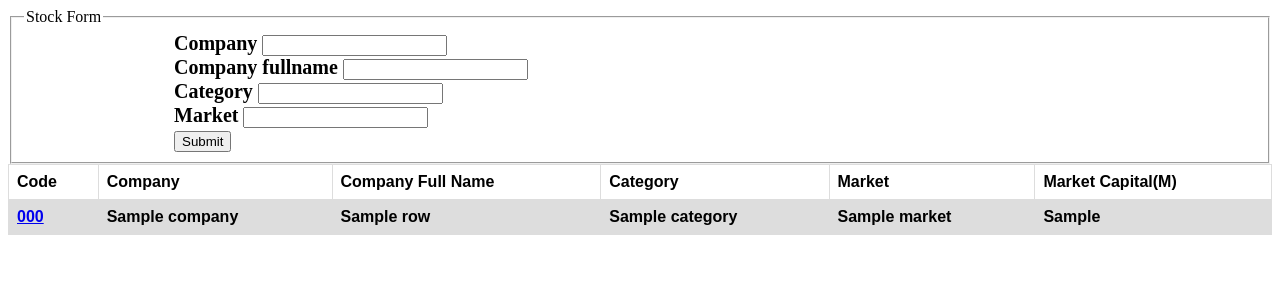
After one commit to kerncl/bursa-stock-analysis, a Flask app: template src/web/templates/searchresult.html in a window 1280 px wide. The commit adds this page. Shown: the top 300 px of the page. Run offline with Flask 2, Linux system fonts and the light colour scheme; the template is opened without the code that fills it: most values are stand-ins (such as "Sample title", 1, 10 or a date in 2020); form fields are guessed from the names that the template uses; lists and menus that the app fills with data are empty.

Commit message:
Develop on search function on web (#12)
* implementing flask

* update gitignore

* backend search engine for stock

* fix conflict

* search stock on web

```diff
--- a/src/build_data/generateData.py
+++ b/src/build_data/generateData.py
@@ -77,7 +77,7 @@ def web_scrapping_stock(data):
         writer = csv.writer(f)  # todo: revisit csv with generator method (ref: cookbook v3)
         writer.writerow(['Code', 'Company', 'Company name', 'Category', 'Market', 'EPS', 'NTA', 'PE', 'DY', 'ROE',
                          'Market capital'])
-        for index, row_data in enumerate(stock_tb_list):
+        for index, row_data in enumerate(stock_tb_list):    # todo: can improve the speed by threading / multiprocessing ?
             code = str(row_data.find(attrs={'title': 'Code'}).text)
             if re.search(r'[A-Z]', code) or len(code) > 4:
                 continue
--- a/src/web/frontend/routes.py
+++ b/src/web/frontend/routes.py
@@ -7,12 +7,13 @@ from flask import render_template, request
 
 # Internal Script
 from src.web.backend.forms import StockForm
-from src.build_data.Conversion import Session
+from src.build_data.Conversion import GenerateDB
 from src.database.table import Company, News
 
 
 template_folder = pathlib.Path(__file__).parent.parent.joinpath('templates').__str__()
-app = Flask(__name__, template_folder=template_folder)
+static_folder = pathlib.Path(__file__).parent.parent.joinpath('static').__str__()
+app = Flask(__name__, template_folder=template_folder, static_folder=static_folder)
 app.secret_key = 'bursa'
 
 
@@ -37,21 +38,27 @@ def search():
         category = stockform.category.data
         market = stockform.market.data
         # SQL select query
-        session = Session()
-        # SELECT * FROM company WHERE company LIKE '%%' AND company_name LIKE '%airasia%' AND category LIKE '%%' AND market LIKE '%Main%';
-        stock_list = session.query(Company).filter(Company.company.like(company),
-                                                   Company.company_name.like(company_full_name),
-                                                   Company.category.like(category),
-                                                   Company.market.like(market)).all()
-        return render_template('home.html', form=stockform)
+        with GenerateDB() as session:
+            # SELECT * FROM company WHERE company LIKE '%%' AND company_name LIKE '%airasia%' AND category LIKE '%%' AND market LIKE '%Main%';
+            stock_list = session.query(Company).filter(Company.company.like(company),
+                                                       Company.company_name.like(company_full_name),
+                                                       Company.category.like(category),
+                                                       Company.market.like(market)).all()
+        return render_template('searchresult.html', form=stockform, result=stock_list)
     elif request.method == 'GET':   # when loaded page
         print('* Accessing GET Method')
         return render_template('home.html', form=stockform)
 
 
+@app.route('/stock/<code>', methods=['GET'])
+def stock(code):    # code obtain from url_for **kwargs
+    return f'<h>Stock Page: {code}</h>'
+
+
 @app.teardown_appcontext
-def close_session(exception=None):  # todo: close session
-    Session.remove()
+def loaded(exception=None):
+    # Session.remove()
+    print('Loaded Completed')
     pass
 
 
--- /dev/null
+++ b/src/web/static/custom.css
@@ -0,0 +1,14 @@
+table {
+    font-family: Arial, sans-serif;
+    border-collapse: collapse;
+    width: 100%;
+}
+td, th{
+    border: 1px solid #dddddd;
+    text-align: left;
+    padding: 8px;
+}
+
+tr:nth-child(even){
+    background-color: #dddddd;
+}
--- a/src/web/templates/home.html
+++ b/src/web/templates/home.html
@@ -3,6 +3,7 @@
 <head>
     <meta charset="UTF-8">
     <title>Stock</title>
+    <link rel="stylesheet" href="{{ url_for('static', filename='custom.css')}}"/>
 </head>
 <body>
     <form action="{{ url_for('search') }}" method="post">
@@ -30,5 +31,6 @@
                 </div>
         </fieldset>
     </form>
+    <div>{% block searchresult %}{% endblock %}</div>
 </body>
 </html>
--- /dev/null
+++ b/src/web/templates/searchresult.html
@@ -0,0 +1,24 @@
+{% extends 'home.html' %}
+
+{% block searchresult %}
+<table>
+    <tr>
+        <th>Code</th>
+        <th>Company</th>
+        <th>Company Full Name</th>
+        <th>Category</th>
+        <th>Market</th>
+        <th>Market Capital(M)</th>
+    </tr>
+    {% for row in result %}
+        <tr>
+            <th><a href="{{ url_for('stock', code=row.code) }}"> {{ row.code }}</a></th>
+            <th>{{ row.company }}</th>
+            <th>{{ row.company_name }}</th>
+            <th>{{ row.category }}</th>
+            <th>{{ row.market }}</th>
+            <th>{{ row.market_cap }}</th>
+        </tr>
+    {% endfor %}
+</table>
+{% endblock %}
```
Also changed, not shown: src/build_data/Conversion.py (+22 -21 lines), src/build_data/stock_list.csv.
